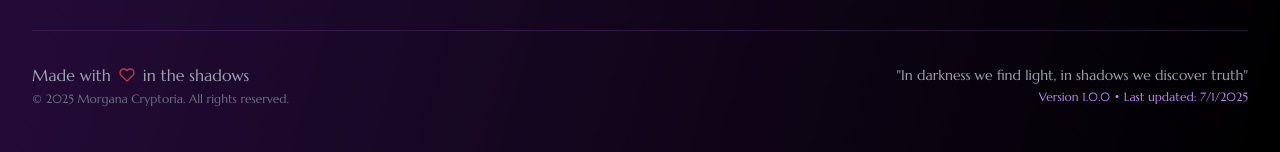
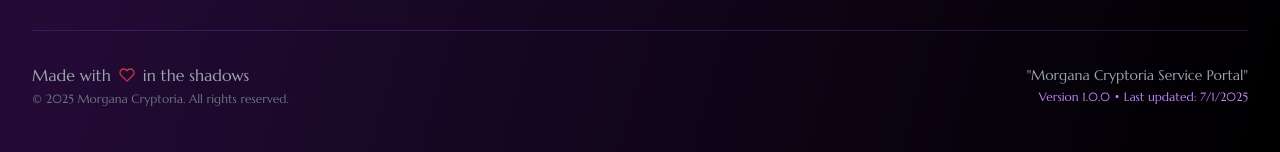
Before and after one commit to Ghostess13/Spooky-Goth-Helpdesk-Creation-7725, a React (Vite) app: page /#/privacy in a window 1280 px wide. Shown: the part 4310-4462 px from the top of the page. Built offline with nearby package versions, Linux system fonts and the light colour scheme.

Commit message:
Update Footer.jsx

```diff
--- a/src/components/Footer.jsx
+++ b/src/components/Footer.jsx
@@ -163,7 +163,7 @@ const Footer = () => {
 
             <div className="text-center md:text-right">
               <p className="text-sm text-gray-400 font-marcellus">
-                "In darkness we find light, in shadows we discover truth"
+                "Morgana Cryptoria Service Portal"
               </p>
               <p className="text-xs text-purple-400 mt-1 font-marcellus">
                 Version 1.0.0 • Last updated: {new Date().toLocaleDateString()}
```
